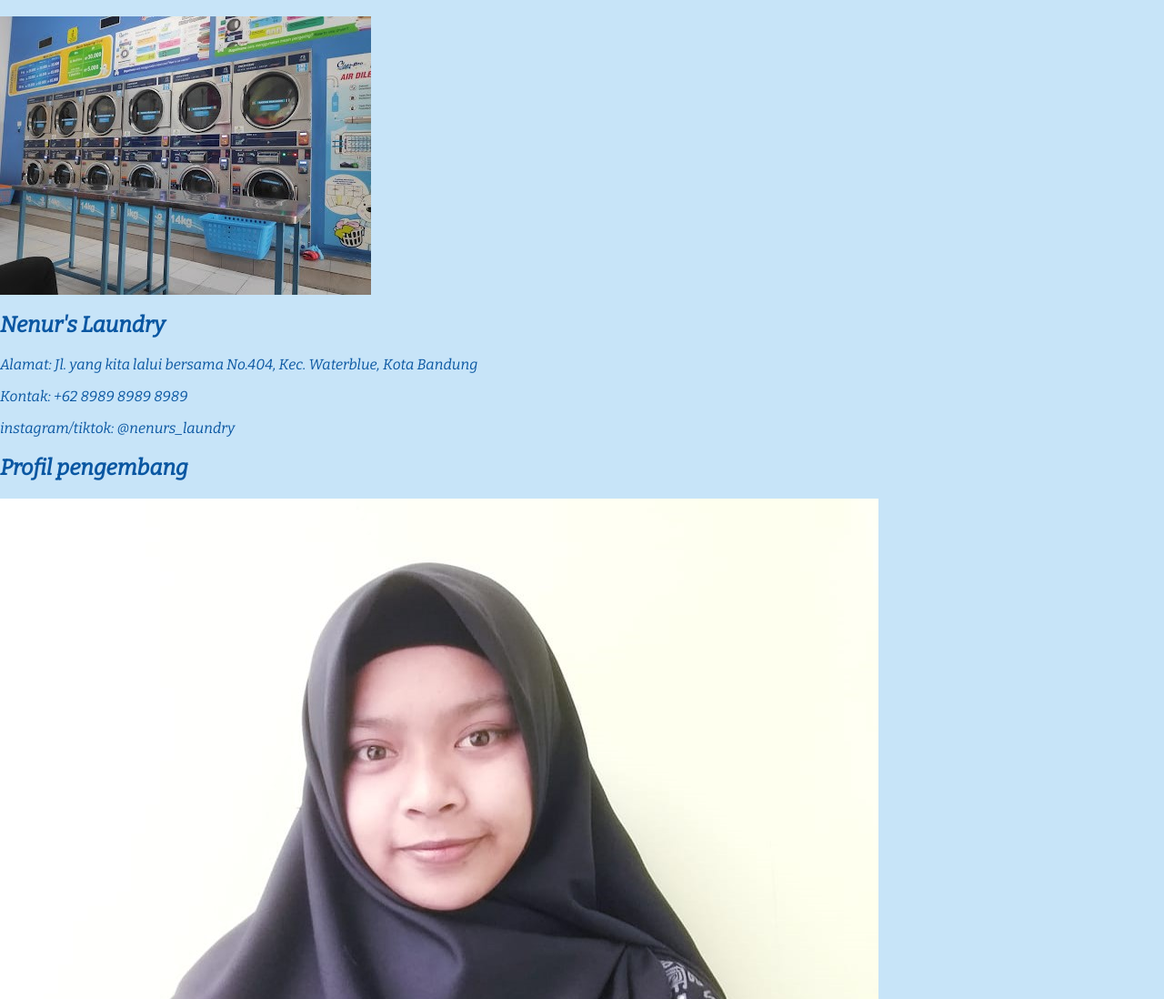
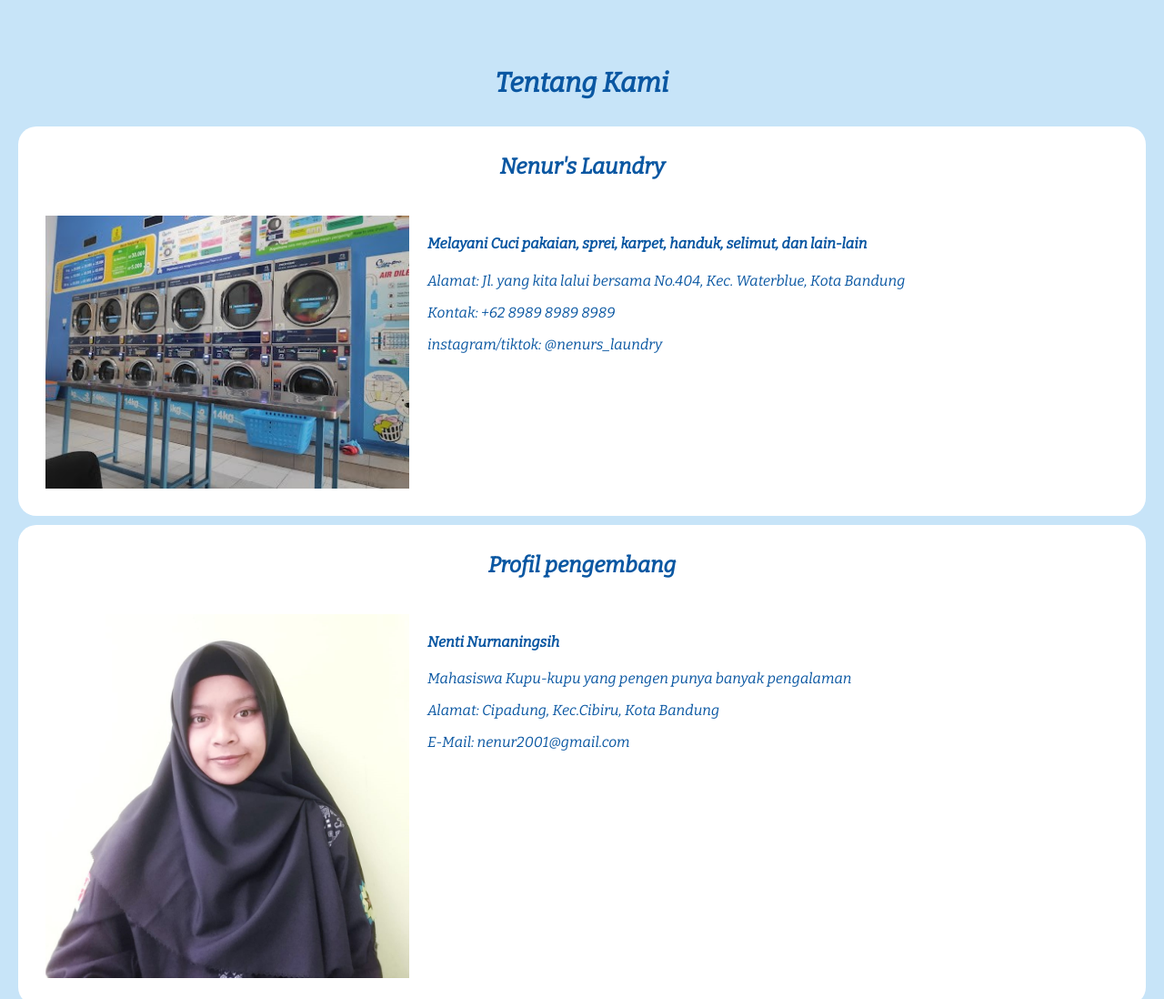
Before and after one commit to nentinur/proyek-akhir-web, a plain HTML site: page index.html in a window 1280 px wide. Shown: the part 1160-2258 px from the top of the page at 91% size. Drawn offline with nearby package versions, Linux system fonts and the light colour scheme.

Commit message:
finished about section and footer

```diff
--- a/css/app.css
+++ b/css/app.css
@@ -2,6 +2,10 @@
 
 *, *::before, *::after {
   box-sizing: border-box;
+ }
+
+ h1 {
+  font-size: 30px;
  }
 
  body {
@@ -70,6 +74,7 @@ main {
   display: flex;
   padding-top: 100px;
   padding-bottom: 150px;
+  margin: 0 auto;
 }
 .content {
   flex: 1;
@@ -92,7 +97,7 @@ main {
 }
 
 .welcome {
-  padding: 50px 50px 80px 50px;
+  padding: 50px 50px 50px 50px;
   flex: 1;
   background-color: white;
   border-radius: 0 100px 0 100px;
@@ -129,16 +134,41 @@ main {
   border-style: dashed;
   border-color: rgba(10,87,162,255);
 }
-/*
+
 #about {
-  background-color: rgb(237, 228, 178);
-  padding: 300px;
+  padding: 10px 10px 100px 10px;
+  height: 100hv;
 }
 
-.profile-store {
+#about h1, h2 {
+  text-align: center;
+}
+
+.profile-image img {
+  width: 400px;
+  justify-content: center;
+}
+
+.profile-store, .profile-developer {
+  border-radius: 20px;
+  background-color: white;
+  padding: 10px;
+  margin: 10px;
   padding: 10px;
 }
 
-.profile-developer {
-  padding: 10px;
-} */
+.container {
+  padding: 20px;
+  display: flex;
+}
+
+.about-store, .about-developer {
+  width: 50%;
+  justify-content: left;
+  margin-left: 20px;
+}
+
+footer {
+  text-align: center;
+  padding: 20px;
+}
--- a/index.html
+++ b/index.html
@@ -74,22 +74,34 @@
     </div>
     <aside>
       <section id="about">
-        <article class="profile-strore">
+        <h1>Tentang Kami</h1>
+        <article class="profile-store">
+          <h2>Nenur's Laundry</h2>
+          <div class="container">
+            <div class="profile-image">
               <img src="assets\laundry.jpg" alt="nenur-laundry-store">
-          <h2>Nenur's Laundry</h2>
+            </div>
+            <div class="about-store">
+              <h4>Melayani Cuci pakaian, sprei, karpet, handuk, selimut, dan lain-lain</h4>
               <p>Alamat: Jl. yang kita lalui bersama No.404, Kec. Waterblue, Kota Bandung</p>
               <p>Kontak: +62 8989 8989 8989</p>
               <p>instagram/tiktok: @nenurs_laundry</p>
+            </div>
+          </div>
         </article>
         <article class="profile-developer">
           <h2>Profil pengembang</h2>
+          <div class="container">
+            <div class="profile-image">
               <img src="assets\foto.jpeg" alt="nenti">
+            </div>
+            <div class="about-developer">
               <h4>Nenti Nurnaningsih</h4>
               <p>Mahasiswa Kupu-kupu yang pengen punya banyak pengalaman</p>
               <p>Alamat: Cipadung, Kec.Cibiru, Kota Bandung</p>
               <p>E-Mail: nenur2001@gmail.com</p>
-          <p>Instagram: <a href="#insta">Ikuti saya di instagram</a></p>
-          <p>LinkedIn: <a href="#linkedin">Lihat profil Linkedin saya</a></p>
+            </div>
+          </div>
         </article>
       </section>
     </aside>
```
Lines whose indentation alone changed are shown as unchanged.
